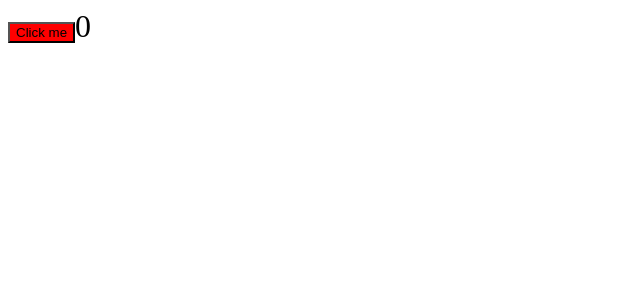
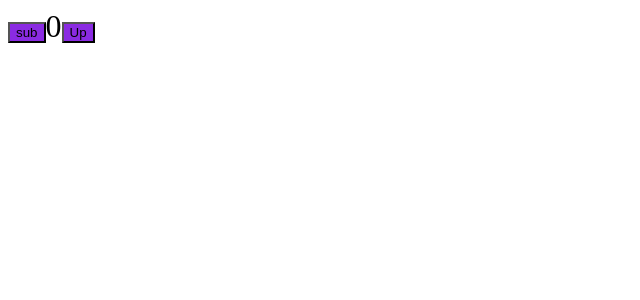
Before and after one commit to ardigc/react, a React (Vite) app: page / in a window 1280 px wide. Shown: the top 300 px of the page, without its empty margins (0-640 px from the left). Built offline with nearby package versions, Linux system fonts and the light colour scheme.

Commit message:
subir y bajar numero

```diff
--- a/src/App.tsx
+++ b/src/App.tsx
@@ -5,15 +5,28 @@ function App() {
     const [number, setNumber] = useState(0);
 
     const clickHandler = () => {
-      setNumber(number + 1)
+        if (number>=20) {
+
+        } else {
+            setNumber(number + 1)
+        }
+    };
+    const clickHandlersub = () => {
+        if (number<=0) {
+
+        } else {
+
+            setNumber(number - 1)
+        }
     };
 
     return (
         <div>
+            <button onClick={clickHandlersub} className='button'>sub</button>
+            <span style={{ fontSize: '2rem' }}>{number}</span>
             <button onClick={clickHandler} className="button">
-                Click me
+                Up
             </button>
-            <span style={{ fontSize: '2rem' }}>{number}</span>
         </div>
     );
 }
--- a/src/styles.css
+++ b/src/styles.css
@@ -1,3 +1,3 @@
 .button {
-  background-color: red;
+  background-color: blueviolet;
 }
```
